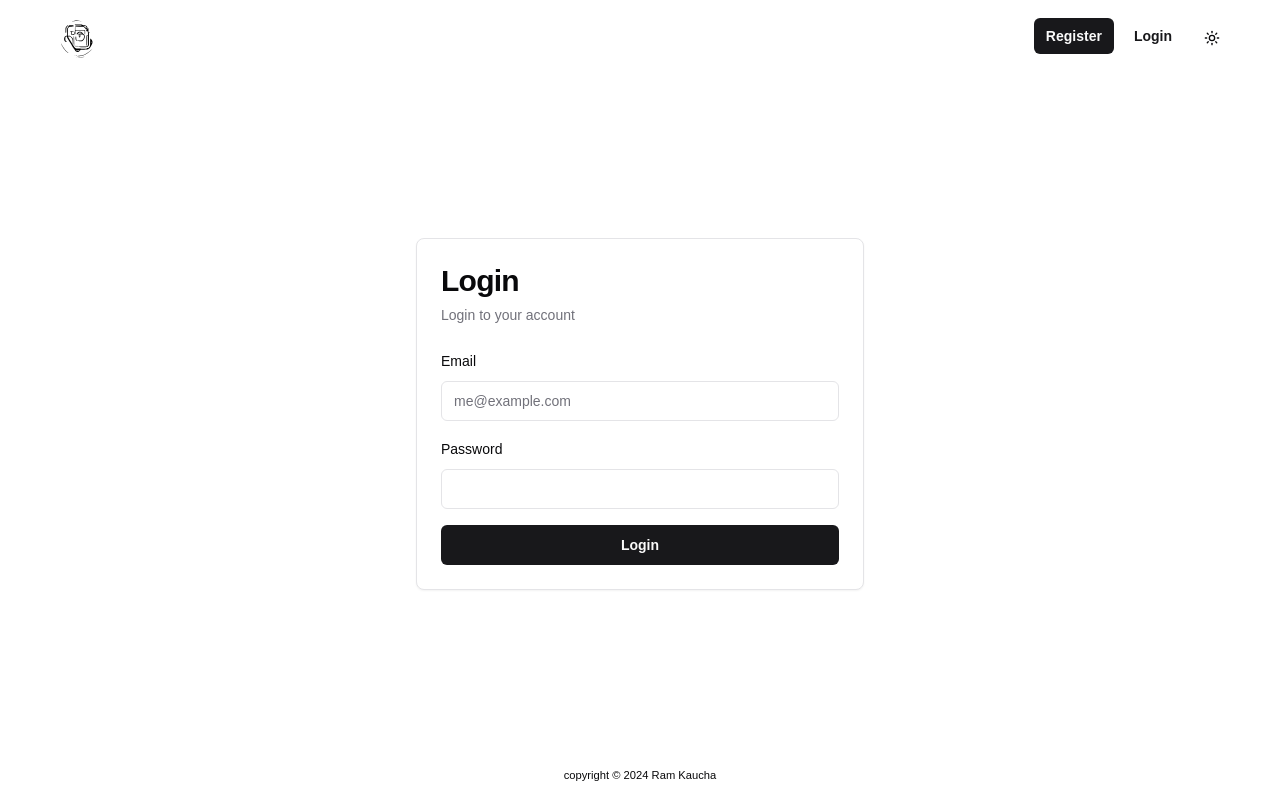
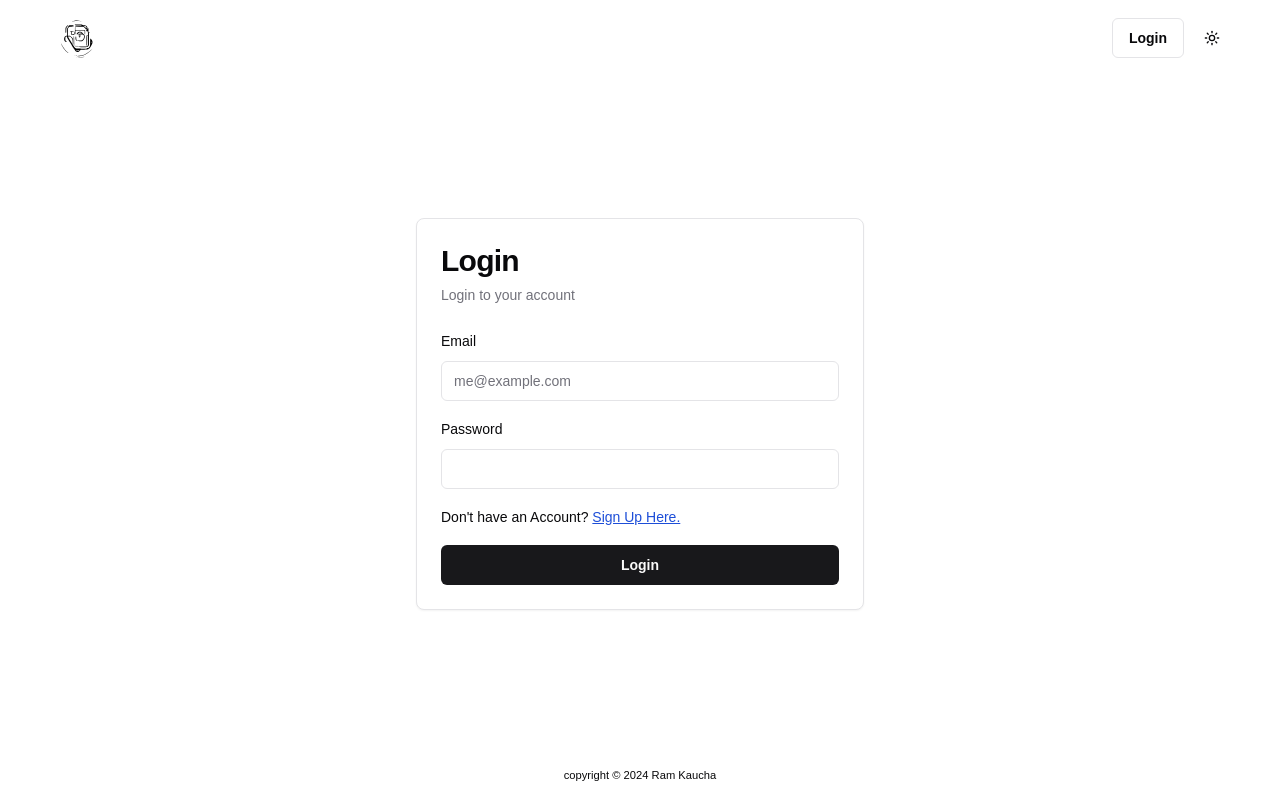
Before and after one commit to ramkaucha/RoleMap, a Next.js app in the folder frontend/: page /auth/login in a window 1280 px wide. Built offline with nearby package versions, Linux system fonts and the light colour scheme.

Commit message:
modified login page

```diff
--- a/frontend/src/app/auth/login/components/LoginForm.tsx
+++ b/frontend/src/app/auth/login/components/LoginForm.tsx
@@ -10,6 +10,7 @@ import axios from "axios";
 import { useRouter } from "next/navigation";
 import { LoginFormData } from "@/components/interfaces";
 import ErrorAlert from "@/components/error-alert";
+import Link from "next/link";
 
 const URL = process.env.PROD_FRONTEND_URL;
 
@@ -98,6 +99,11 @@ export default function LoginForm() {
               onChange={handleChange}
             />
           </div>
+          <div>
+            <Link href="/auth/register" className="text-sm">
+              Don't have an Account? <span className="text-blue-700 underline">Sign Up Here.</span>
+            </Link>
+          </div>
           <Button
             type="submit"
             variant="default"
--- a/frontend/src/app/config/pages.ts
+++ b/frontend/src/app/config/pages.ts
@@ -20,15 +20,9 @@ import { PageItem } from "../../components/interfaces";
 
 export const loggedOutButtons: PageItem[] = [
   {
-    name: "Register",
-    route: "/auth/register",
-    current: false,
-    variant: "default",
-  },
-  {
     name: "Login",
     route: "/auth/login",
     current: false,
-    variant: "link",
+    variant: "outline",
   },
 ];
--- a/frontend/src/components/navigation.tsx
+++ b/frontend/src/components/navigation.tsx
@@ -51,7 +51,7 @@ export default function Navigation() {
           <div className="flex md:space-x-2">
             {pages.map((item) => (
               <Button
-                size="sm"
+                // size="sm"
                 variant={item.variant}
                 key={item.name}
                 onClick={() => handleClick(item)}
```
